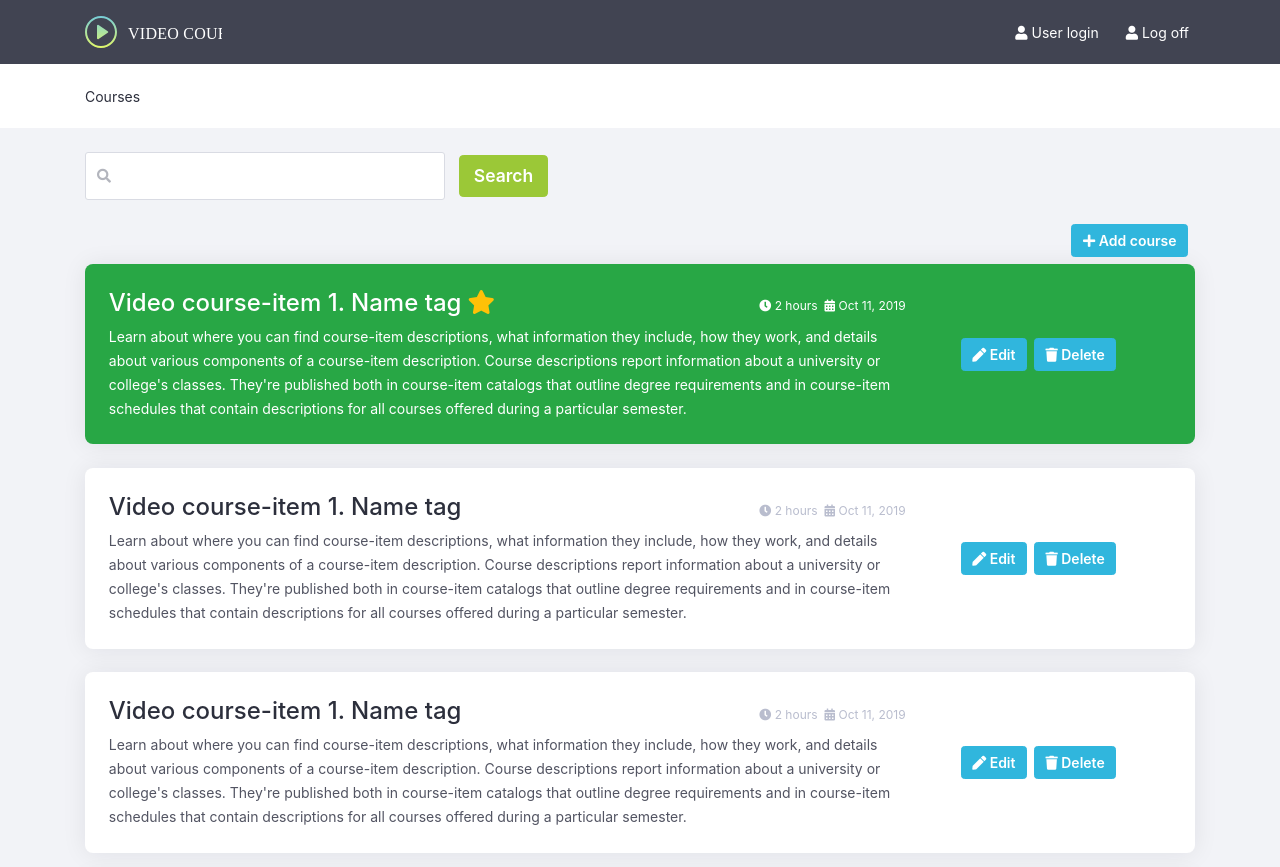
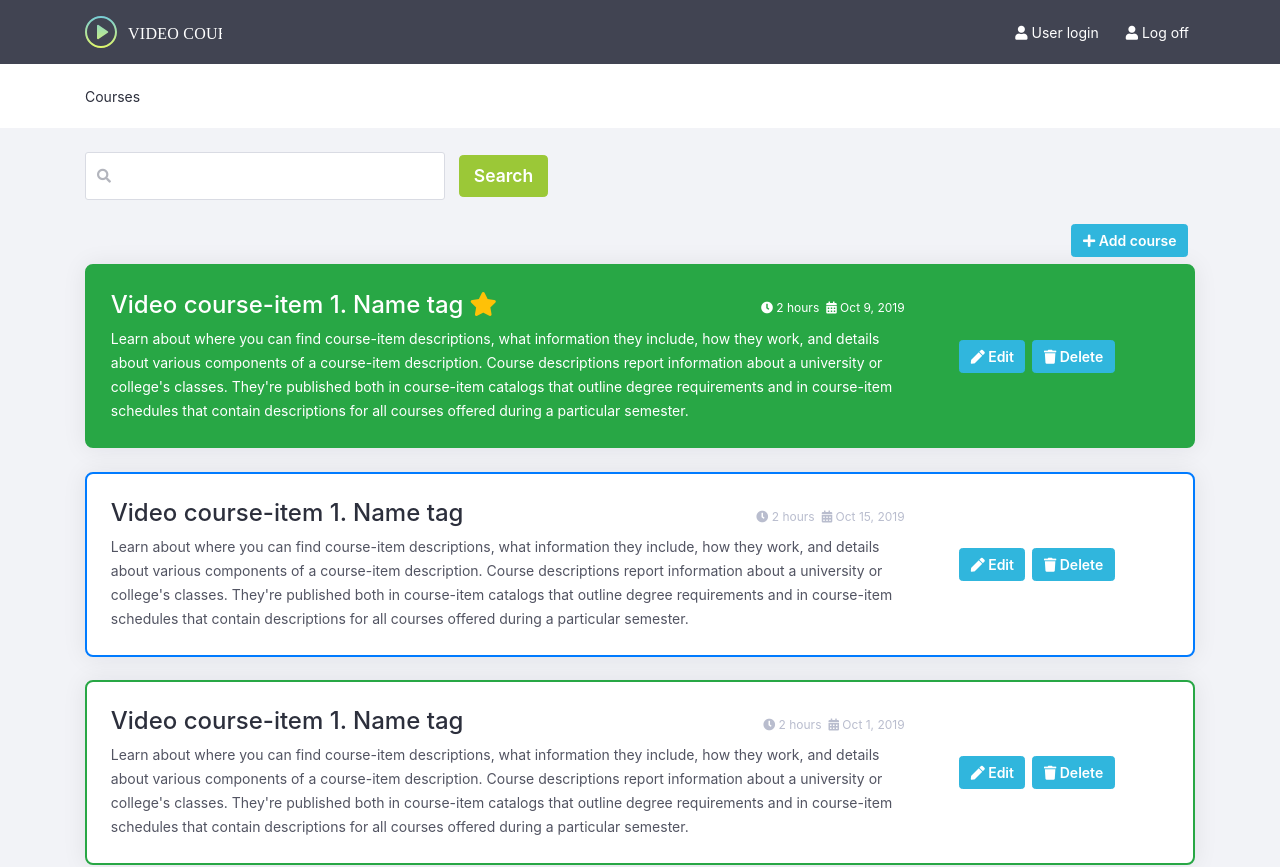
Before and after one commit to zhunus/angular-mentoring-task-one, an Angular app: page /courses in a window 1280 px wide. Shown: the top 867 px of the page. Built offline with nearby package versions, Linux system fonts and the light colour scheme.

Commit message:
Added custom directive that highlights recent and upcoming courses

```diff
--- a/src/app/courses/course-item/course-item.component.html
+++ b/src/app/courses/course-item/course-item.component.html
@@ -1,4 +1,4 @@
-<div class="course d-flex justify-content-between align-items-center" [ngClass]="{'top-rated': course.topRated}">
+<div class="course d-flex justify-content-between align-items-center" [ngClass]="{'top-rated': course.topRated}" [appHighlightNew]="course.creationDate">
   <div class="course-info">
     <div class="d-flex justify-content-between align-items-center">
       <h2 class="course-title">
--- a/src/app/courses/courses.module.ts
+++ b/src/app/courses/courses.module.ts
@@ -6,9 +6,10 @@ import { SearchControlComponent } from './search-control/search-control.componen
 import { SharedModule } from '../shared/shared.module';
 import { CoursesListComponent } from './courses-list/courses-list.component';
 import { FormsModule } from '@angular/forms';
+import { HighlightNewDirective } from './highlight-new.directive';
 
 @NgModule({
-  declarations: [CoursesComponent, CourseItemComponent, SearchControlComponent, CoursesListComponent],
+  declarations: [CoursesComponent, CourseItemComponent, SearchControlComponent, CoursesListComponent, HighlightNewDirective],
   imports: [
     CommonModule,
     SharedModule,
--- /dev/null
+++ b/src/app/courses/highlight-new.directive.ts
@@ -0,0 +1,29 @@
+import { Directive, ElementRef, Input, OnInit } from '@angular/core';
+import { differenceInDays } from 'date-fns';
+
+@Directive({
+  selector: '[appHighlightNew]'
+})
+export class HighlightNewDirective implements OnInit {
+  @Input('appHighlightNew')
+  createdDate: Date;
+
+  constructor(private el: ElementRef) {
+  }
+
+  private addBorder(color: string) {
+    this.el.nativeElement.style.border = `2px solid ${color}`;
+  }
+
+  ngOnInit(): void {
+    const currentDate = new Date();
+    const diff = differenceInDays(currentDate, this.createdDate);
+    console.log(diff);
+    if (this.createdDate < currentDate && diff < 14) {
+      this.addBorder('var(--success)');
+    }
+    if (this.createdDate > currentDate) {
+      this.addBorder('var(--blue)');
+    }
+  }
+}
--- a/src/app/services/courses.mocked.ts
+++ b/src/app/services/courses.mocked.ts
@@ -1,8 +1,10 @@
+import { addDays } from 'date-fns';
+
 export default [
   {
     id: 0,
     title: 'Video course-item 1. Name tag',
-    creationDate: new Date(),
+    creationDate: addDays(new Date(), -2),
     description:
       "Learn about where you can find course-item descriptions, what information they include, how they work, and details about various components of a course-item description. Course descriptions report information about a university or college's classes. They're published both in course-item catalogs that outline degree requirements and in course-item schedules that contain descriptions for all courses offered during a particular semester.",
     duration: 1000 * 60 * 60 + 30 * 60 * 1000,
@@ -11,7 +13,7 @@ export default [
   {
     id: 1,
     title: 'Video course-item 1. Name tag',
-    creationDate: new Date(),
+    creationDate: addDays(new Date(), 4),
     description:
       "Learn about where you can find course-item descriptions, what information they include, how they work, and details about various components of a course-item description. Course descriptions report information about a university or college's classes. They're published both in course-item catalogs that outline degree requirements and in course-item schedules that contain descriptions for all courses offered during a particular semester.",
     duration: 1000 * 60 * 60 + 30 * 60 * 1000,
@@ -20,7 +22,7 @@ export default [
   {
     id: 2,
     title: 'Video course-item 1. Name tag',
-    creationDate: new Date(),
+    creationDate: addDays(new Date(), -10),
     description:
       "Learn about where you can find course-item descriptions, what information they include, how they work, and details about various components of a course-item description. Course descriptions report information about a university or college's classes. They're published both in course-item catalogs that outline degree requirements and in course-item schedules that contain descriptions for all courses offered during a particular semester.",
     duration: 1000 * 60 * 60 + 30 * 60 * 1000,
@@ -29,7 +31,7 @@ export default [
   {
     id: 3,
     title: 'Video course-item 1. Name tag',
-    creationDate: new Date(),
+    creationDate: addDays(new Date(), -23),
     description:
       "Learn about where you can find course-item descriptions, what information they include, how they work, and details about various components of a course-item description. Course descriptions report information about a university or college's classes. They're published both in course-item catalogs that outline degree requirements and in course-item schedules that contain descriptions for all courses offered during a particular semester.",
     duration: 1000 * 60 * 60 + 30 * 60 * 1000,
```
Also changed, not shown: 1 other file (tests, documents, lock files or other folders).
